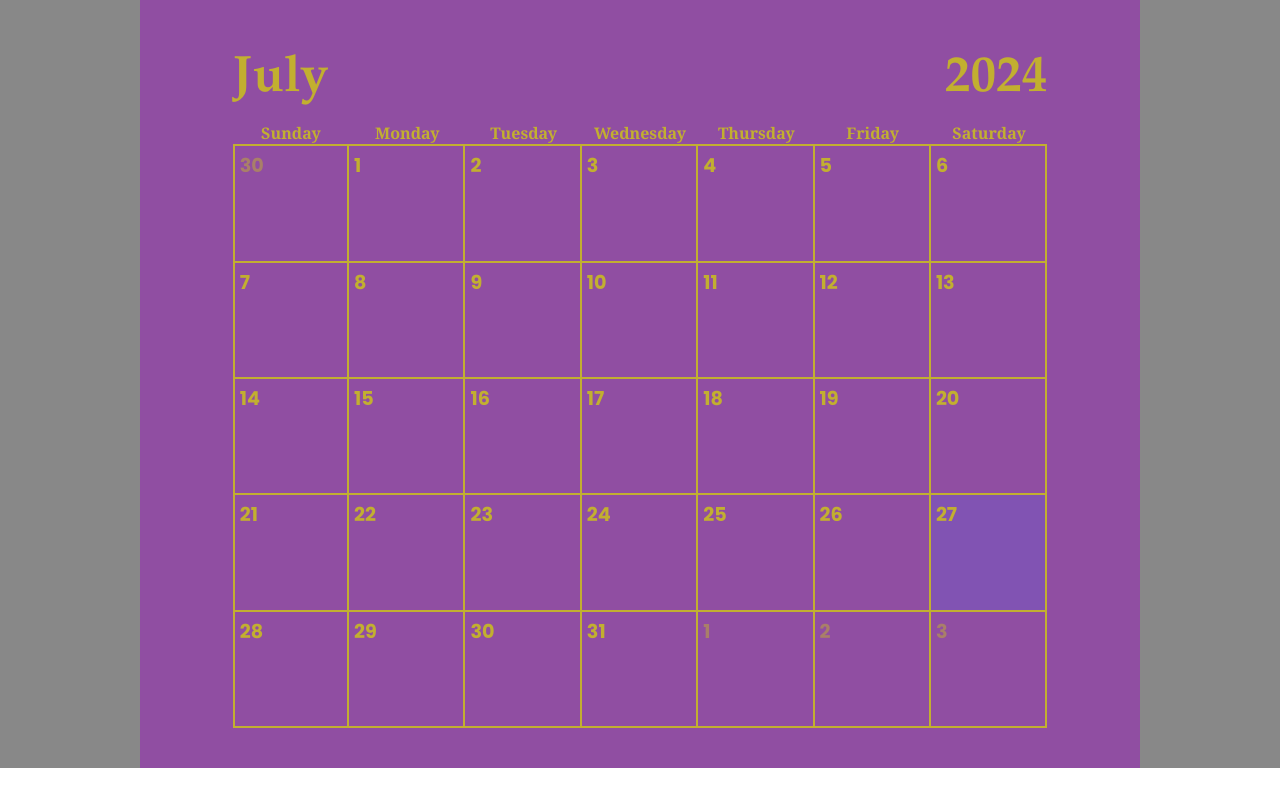
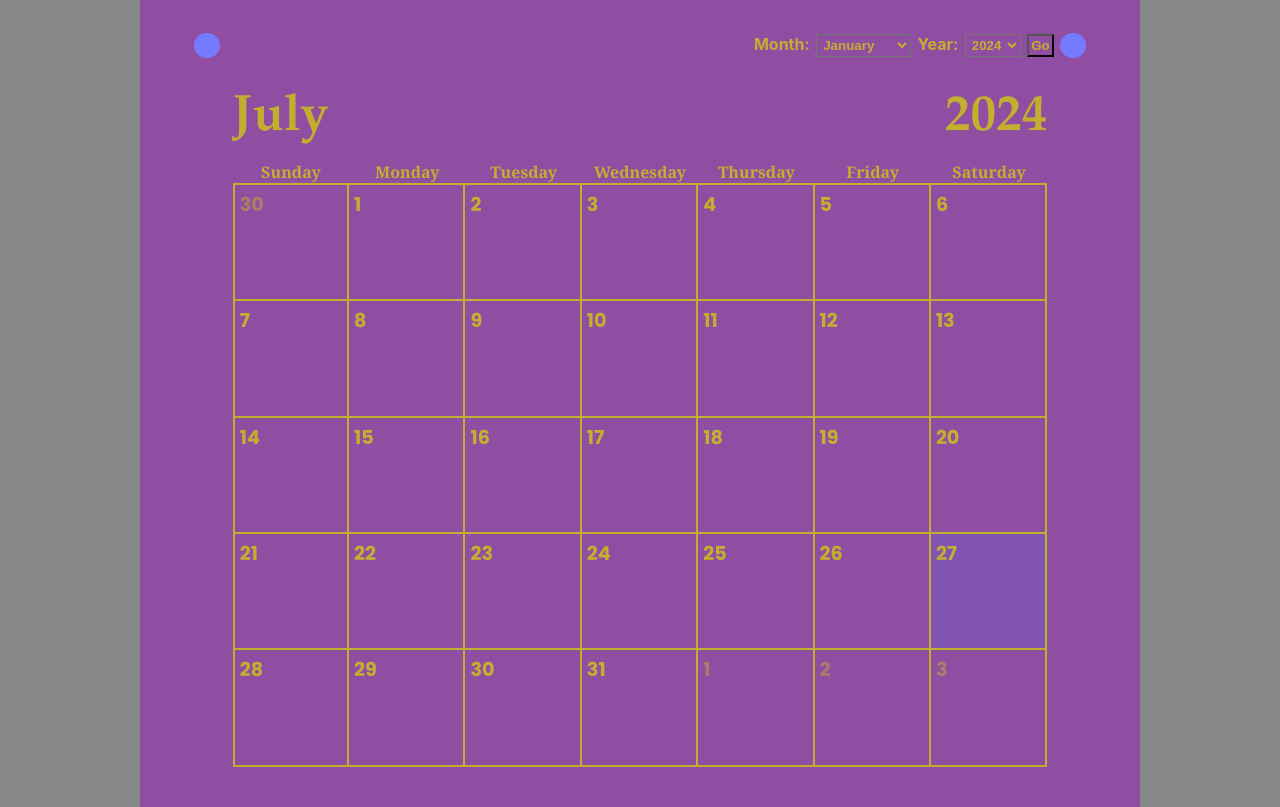
Before and after one commit to dmitrifedoruk/vite-calendar, a website built with Vite: page index.html in a window 1280 px wide. Built offline with nearby package versions, Linux system fonts and the light colour scheme; a web font is replaced by a local one.

Commit message:
Added month and year select

```diff
--- a/main.js
+++ b/main.js
@@ -4,36 +4,62 @@ import './style.css'
 document.querySelector('#app').innerHTML = `
   <div>
     <div id="wrapper">
+        <div id="navBar">
+            <div id="leftButton" class="menuButton"></div>
+            <div id="monthAndYearMenu">
+                <div id="monthMenu">
+                    <label class="menuLabel">Month: </label>
+                    <select id="monthSelect"></select>
+                </div>
+                <div id="yearMenu">
+                    <label class="menuLabel">Year: </label>
+                    <select id="yearSelect"></select>
+                </div>
+                <button id="submit">Go</button>
+            </div>
+            <div id="rightButton" class="menuButton"></div>
+        </div>
         <div id="monthHeading"><h1 id="month"></h1><h1 id="year"></h1></div>
         <div id="weekdayHeading"></div>
         <div id="dateGrid"></div>
-
-
-
-
     </div>
 
   </div>
 `
 
-//arrays of weekday names
-const weekdays = ['Sunday','Monday','Tuesday','Wednesday','Thursday','Friday','Saturday'];
-
-//current date
-const today = new Date();
-
-const day = today.getDate();
-const month =  today.getMonth();
-const year = today.getFullYear();
-
-
+//generates string representing current date
 function dateString(month, day, year) {
     return (month+1).toString()+"-"+day.toString()+"-"+year.toString()
 }
 
+function showMenu() {
+    const menu = document.querySelector("#monthAndYearMenu");
+    if (menu.classList[0] === "showMenu") {
+        menu.classList.remove("showMenu");
+        menu.classList.add("hideMenu");
+    } else {
+        menu.classList.remove("hideMenu");
+        menu.classList.add("showMenu");
+    }
+}
+
+document.querySelector("#rightButton").addEventListener("click",showMenu);
+
+function createCalendar(date) {
+
+    //current date to compare for highlighting
+    const now = new Date();
+    const currentDay = now.getDate();
+    const currentMonth = now.getMonth();
+    const currentYear = now.getFullYear();
+
+    //data to generate calendar dates
+    const month =  date.getMonth();
+    const year = date.getFullYear();
+
     //option to extract month name from date
     const options = { month: "long" };
-const monthName = new Intl.DateTimeFormat("en-US", options).format(today);
+    const monthName = new Intl.DateTimeFormat("en-US", options).format(date);
     document.querySelector('#month').innerHTML = monthName;
 
     //set year on display
@@ -42,22 +68,14 @@ document.querySelector('#year').innerHTML = year.toString();
     document.querySelector("title").innerHTML = monthName + " " + year.toString();
 
 
-//generates headings for each weekday "column" using array
-weekdays.forEach((element) => {
-    let weekday = document.createElement("div");
-    weekday.classList.add("weekday");
-    weekday.innerText = element;
-    document.querySelector('#weekdayHeading').appendChild(weekday);}
-);
-
     //number of days in current month
-const daysInMonth = (new Date(today.getFullYear(),today.getMonth() + 1,0).getDate());
+    const daysInMonth = (new Date(year,month + 1,0).getDate());
 
     //number of days in prior month (to determine what to display at beginning on calendar)
-const daysInPriorMonth = (new Date(today.getFullYear(),today.getMonth(),0).getDate());
+    const daysInPriorMonth = (new Date(year,month,0).getDate());
 
     //finds the day of the week that is the first day of the month
-const firstDayOfWeek = new Date(today.getFullYear(),today.getMonth(),8).getDay();
+    const firstDayOfWeek = new Date(year,month,8).getDay();
 
     const priorMonthDaysStart = daysInPriorMonth - (firstDayOfWeek - 1) ;
 
@@ -69,7 +87,6 @@ const lastIndex = firstDayOfWeek + daysInMonth;
     let priorCountUp = priorMonthDaysStart;
     let count = 1;
     let postCount = 1;
-
 
     //generates dates for grid inserting correct date numbers for each
     for(let i = 1; i < 36; i++){
@@ -85,17 +102,19 @@ for(let i = 1; i < 36; i++){
             dateBlock.setAttribute("data-date",dateString(month,count,year));
             priorCountUp++;
         }
+
         else if(i >= firstIndex && i <= lastIndex){
             let number = document.createElement("div");
             number.inert = true;
             number.innerText = count.toString();
             dateBlock.appendChild(number);
             dateBlock.setAttribute("data-date",dateString(month,count,year));
-        if(Date.parse(dateString(month,count,year)).valueOf() === Date.parse(dateString(month, day, year))){
+            if(Date.parse(dateString(month,count,year)) === Date.parse(dateString(currentMonth,currentDay,currentYear))){
                 dateBlock.classList.add("todayBlock");
             }
             count++;
         }
+
         else if(i > lastIndex){
             let number = document.createElement("div");
             number.inert = true;
@@ -105,8 +124,69 @@ for(let i = 1; i < 36; i++){
             dateBlock.setAttribute("data-date",dateString(month,count,year));
             postCount++;
         }
+
         dateBlock.addEventListener("click",function (e){
             this.classList.toggle("highlighted")
         });
+
         document.querySelector('#dateGrid').appendChild(dateBlock);
     }
+
+}
+
+
+function updateCalendar() {
+
+    const month = document.querySelector("#monthSelect").value;
+    const year = document.querySelector("#yearSelect").value;
+
+    const newDate = new Date(month+"-1-"+year.toString());
+
+    document.querySelector("#dateGrid").replaceChildren();
+
+    createCalendar(newDate);
+}
+
+document.querySelector("#submit").addEventListener("click",updateCalendar);
+
+
+//current date
+const today = new Date();
+
+const day = today.getDate();
+const month =  today.getMonth();
+const year = today.getFullYear();
+
+
+const months = ['January','February','March','April','May','June','July',
+    'August','September','October','November','December'];
+
+//arrays of weekday names
+const weekdays = ['Sunday','Monday','Tuesday','Wednesday','Thursday','Friday','Saturday'];
+
+//generates headings for each weekday "column" using array
+weekdays.forEach((element) => {
+    let weekday = document.createElement("div");
+    weekday.classList.add("weekday");
+    weekday.innerText = element;
+    document.querySelector('#weekdayHeading').appendChild(weekday);}
+);
+
+
+//populates month select options from array
+months.forEach((element) => {
+    let monthOption = document.createElement("option");
+    // weekday.classList.add("weekday");
+    monthOption.innerText = element;
+    document.querySelector('#monthSelect').appendChild(monthOption);}
+);
+
+//populates year select options from current year back to 1969
+for(let i = year; i >= 1969; i--) {
+    let yearOption = document.createElement("option");
+    // weekday.classList.add("weekday");
+    yearOption.innerText = i.toString();
+    document.querySelector('#yearSelect').appendChild(yearOption);
+}
+
+createCalendar(today);
--- a/style.css
+++ b/style.css
@@ -74,11 +74,101 @@ h1 {
   margin-left: auto;
 }
 
+#navBar {
+  display: grid;
+  grid-template-columns: 1fr min-content min-content;
+  grid-auto-flow: column;
+  align-content: end;
+  height: 3vw;
+  width: 100%;
+}
+
+.menuButton {
+  height: 2vw;
+  width: 2vw;
+  position: relative;
+  align-self: end;
+  background-color: #747bff;
+  border-radius: 50% 50%;
+}
+
+#rightButton {
+  justify-self: right;
+  left: 3vw;
+}
+
+#leftButton {
+  justify-self: left;
+  left: -3vw;
+}
+
+#rightButton:hover {
+  background-color: #6167c0;
+}
+
+#monthAndYearMenu {
+  display: grid;
+  gap: 0.4rem;
+  grid-template-columns: min-content min-content min-content;
+  grid-auto-flow: column;
+  height: 2vw;
+  /*width: 30vw;*/
+  position: relative;
+  left: 2.5vw;
+  align-content: center;
+  font-weight: bold;
+}
+
+#monthMenu {
+  display: grid;
+  gap: 0.4rem;
+  grid-auto-flow: column;
+  justify-self: right;
+}
+
+#yearMenu {
+  display: grid;
+  gap: 0.4rem;
+  grid-auto-flow: column;
+  justify-self: left;
+}
+
+#monthSelect, #yearSelect {
+  background-color: var(--grid-bg-color);
+  color: var(--grid-font-color);
+  font-weight: bold;
+  padding: 2px;
+}
+
+#submit {
+  background-color: var(--grid-bg-color);
+  color: var(--grid-font-color);
+  font-weight: bold;
+  padding: 2px;
+  /*width: 2vw;*/
+  justify-self: left;
+}
+
+
+option {
+  padding: 2px;
+}
+
+.hideMenu {
+  transition: opacity 0.5s ease-in-out;
+  opacity: 0;
+}
+
+.showMenu {
+  transition: opacity 0.5s ease-in-out .02s;
+  opacity: 1;
+}
+
+
 #monthHeading {
   display: grid;
   grid-template-columns: 1fr 1fr;
   grid-auto-flow: column;
-  justify-content: left;
   height: 8vw;
   width: 100%;
 }
```
Lines whose indentation alone changed are shown as unchanged.
